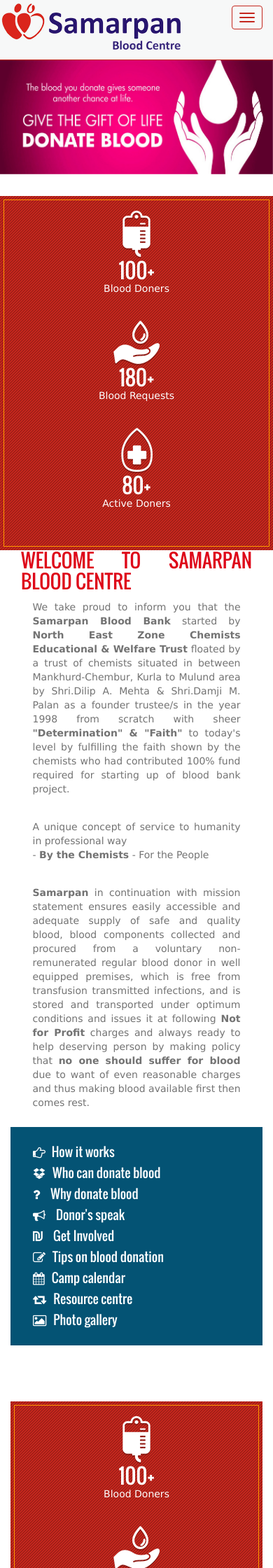
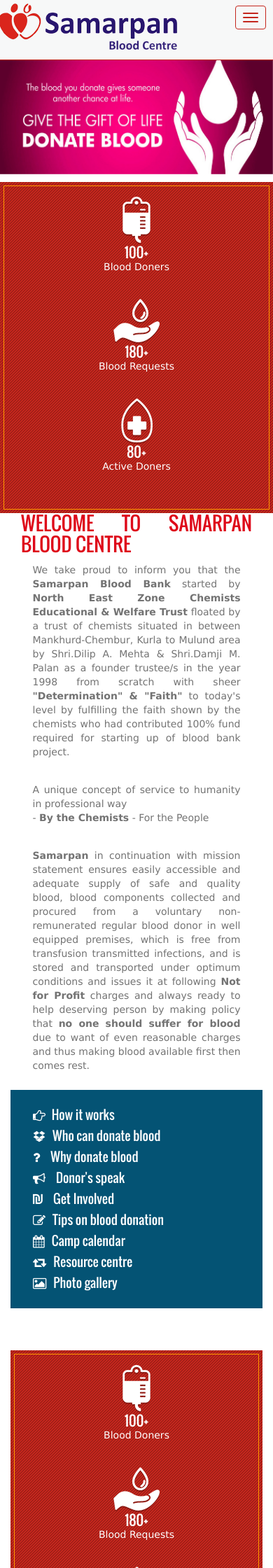
Before and after one commit to MonikaShah/blood-bank, a Django app: page / in a window 390 px wide. Shown: the top 2240 px of the page at 70% size. Run offline with Django 3.2, Linux system fonts and the light colour scheme; some libraries are stand-ins or nearby versions.

Commit message:
style updated

```diff
--- a/samarpan/static/css/style.css
+++ b/samarpan/static/css/style.css
@@ -162,7 +162,28 @@
 	min-height: 40px;
 }
  .container{
-	position: relative;
+	/* position: relative; */
+	padding-right: 15px;
+	padding-left: 15px;
+	margin-right: auto;
+	margin-left: auto;
+}
+/* Custom padding for navbar container to fit more items */
+.navbar .container {
+	padding-left: 10px;
+	padding-right: 10px;
+  }
+  .dropdown-item {
+    text-align: left !important;
+    padding: 5px 5px; /* Adjust the padding if necessary */
+    display: block;
+    width: 100%;
+}
+.dropdown-menu {
+    border: 2px solid #000; /* Adjust the color and width as needed */
+    border-radius: 5px; /* Optional: Adds rounded corners */
+    padding: 10px; /* Adds some padding inside the dropdown */
+    width: 200px; /* Optional: You can control the width of the dropdown */
 }
 .copyright, .copyright a{
 	color: #fff;
@@ -245,16 +266,18 @@ p{ font-family: Verdana, Geneva, sans-serif; font-size:14px}
 # Clients
 --------------------------------------------------------------*/
 
-
-
-
-
 html, body{
   	font-family: 'Oswald', sans-serif;
     font-size: 100%;
   	 background: #FFf;
 	 background-image:url(../images/Blood_Donation_lead.jpg); background-position:center; background-repeat:no-repeat; background-attachment:fixed;
-	 background-position:top
+	 background-position:top;
+	 height: 100%; /* Ensures that the body takes the full height of the viewport */
+	 margin: 0; /* Resets default margin */
+ }
+ body {
+    display: flex;
+    flex-direction: column; /* Stacks children vertically */
 }
 body a{
 	transition:0.5s all;
@@ -263,9 +286,18 @@ body a{
 	-o-transition:0.5s all;
 	-ms-transition:0.5s all;
 }
+.content {
+    flex: 1 0 auto; /* Allows the content to expand and take available space */
+}
 /*-----start-header----*/
+header{
+	padding: 20px; /* Adjust according to your layout */
+    position: relative; /* Ensure it's not fixed or absolute */
+    z-index: 10; /* Ensures it sits above other content */
+}
 .header{
 	background: #F7F8F8;
+	flex: 0 0 auto; /* Ensures the header takes only its content height */
 }
 .logo{
 	float: left;
@@ -466,10 +498,20 @@ body a{
   display: block;
   float: left;
 }
+
 .rslides img {
   height: auto;
+  width: 100%; /* Make images responsive */
   border: 0;
 }
+.bs-docs-sidebar {
+    margin-bottom: 20px; /* Add space below the sidebar */
+}
+
+.bloodbox {
+    margin-top: 20px; /* Add space above the product heading */
+}
+
 .callbacks_tabs{
 	display:none;
 }
@@ -488,7 +530,8 @@ body a{
 }
 /*----*/
 .callbacks_tabs a{
- visibility: hidden;
+ /* visibility: hidden; */
+ display: none;
 }
 .callbacks_tabs a:after {
   content: "\f111";
@@ -1334,6 +1377,7 @@ div.slide-text-info {
 	}
 	.about {
 		padding: 1.3em 0;
+		padding-top: 50px; /* Adjust as needed */
 	}
 	.about-grids {
 		padding: 1.5em 0;
@@ -1829,7 +1873,10 @@ only screen and (     -o-min-device-pixel-ratio: 2/1) {
   margin-top: 70px;
   border-top: 1px solid #e5e5e5;
   background-color: #f5f5f5;
-}
+  flex: 0 0 auto; /* Ensures the footer takes only its content height */
+
+}
+
 .footer p {
   margin-bottom: 0;
   color: #777;
@@ -2388,6 +2435,16 @@ form.bs-docs-example {
 
 /* Desktop
 ------------------------- */
+@media (min-width: 992px) {
+    .callbacks_nav {
+        top: 50%; /* Adjust based on new design */
+        margin-top: 0; /* Reset any negative margins */
+    }
+    .callbacks .caption {
+        top: 10%; /* Adjust to fit better */
+    }
+}
+
 @media (max-width: 980px) {
   /* Unfloat brand */
 
@@ -2424,6 +2481,9 @@ form.bs-docs-example {
   .bs-docs-sidenav.affix {
     top: 0;
   }
+  .login-form {
+	display: flex; /* or other styles for desktop */
+}
 }
 
 /* Tablet
@@ -2467,6 +2527,30 @@ form.bs-docs-example {
     width: auto;
     top: 0;
   }
+  .bs-docs-sidebar {
+	margin-bottom: 20px; /* Ensure there's space below the sidebar */
+	}
+
+	.bloodbox {
+		margin-top: 10px; /* Adjust top margin for mobile */
+	}
+
+	h2 {
+		font-size: 20px; /* Make text size smaller for mobile */
+	}
+
+	.ul_1 {
+		padding-left: 20px; /* Ensure the list is indented */
+	}
+	.about {
+        padding-top: 30px; /* Smaller padding for mobile */
+	}
+	.login-form {
+        display: block; /* styles for mobile */
+    }
+}
+
+
 
   /* Unfloat the back to top link in footer */
   .footer {
@@ -2478,7 +2562,7 @@ form.bs-docs-example {
   .footer p {
     margin-bottom: 9px;
   }
-}
+
 
 /* Landscape phones
 ------------------------- */
```
